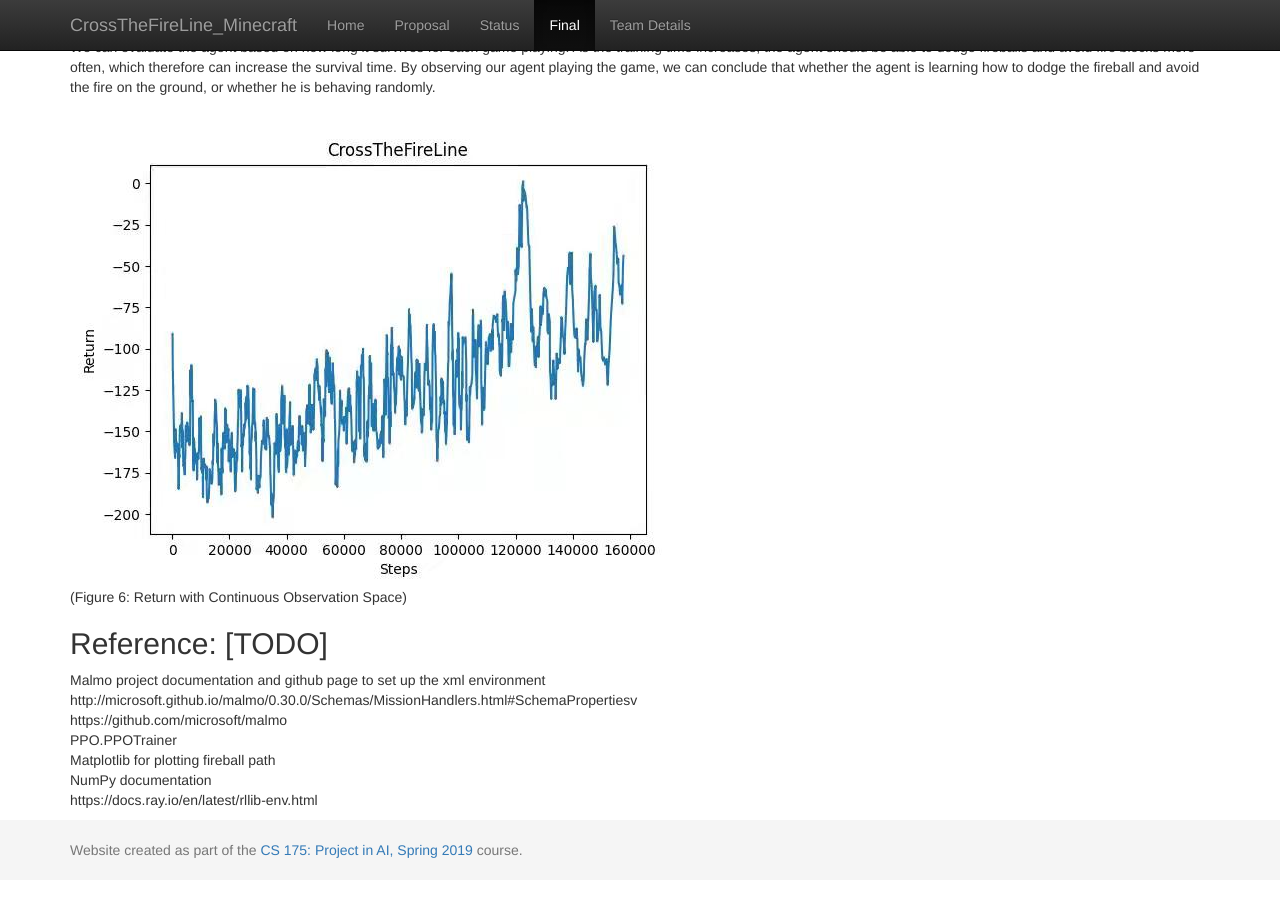
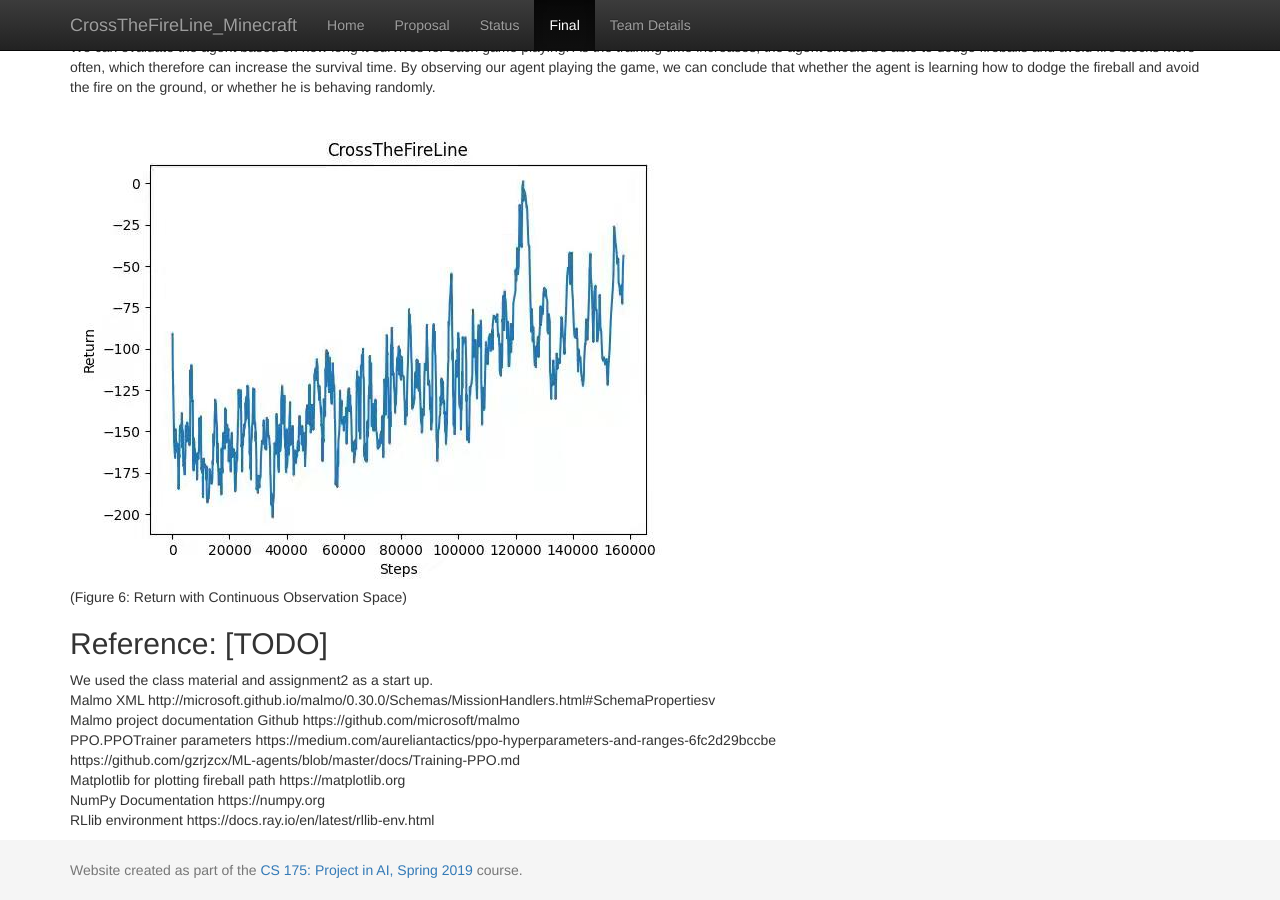
Before and after one commit to Chilly712/CrossTheFireLine_Minecraft, a Jekyll site: the page built from docs/final.md, in a window 1280 px wide and 900 px high, scrolled down 4655 px. Built offline with Jekyll 4.4.1, drawn with Linux system fonts in a browser that asks for light colours.

Commit message:
Update final.md

```diff
--- a/docs/final.md
+++ b/docs/final.md
@@ -79,16 +79,18 @@ By observing our agent playing the game, we can conclude that whether the agent
 
 
 ## Reference: [TODO]
-  Malmo project documentation and github page to set up the xml environment
-  <br>
-  http://microsoft.github.io/malmo/0.30.0/Schemas/MissionHandlers.html#SchemaPropertiesv
-  <br>
-  https://github.com/microsoft/malmo
-  <br>
-  PPO.PPOTrainer
-  <br>
-  Matplotlib for plotting fireball path
-  <br>
-  NumPy documentation
-  <br>
-  https://docs.ray.io/en/latest/rllib-env.html
+We used the class material and assignment2 as a start up.
+<br>
+Malmo XML http://microsoft.github.io/malmo/0.30.0/Schemas/MissionHandlers.html#SchemaPropertiesv
+<br>
+Malmo project documentation Github https://github.com/microsoft/malmo
+<br>
+PPO.PPOTrainer parameters https://medium.com/aureliantactics/ppo-hyperparameters-and-ranges-6fc2d29bccbe
+<br>
+https://github.com/gzrjzcx/ML-agents/blob/master/docs/Training-PPO.md
+<br>
+Matplotlib for plotting fireball path https://matplotlib.org
+<br>
+NumPy Documentation https://numpy.org
+<br>
+RLlib environment https://docs.ray.io/en/latest/rllib-env.html
```
